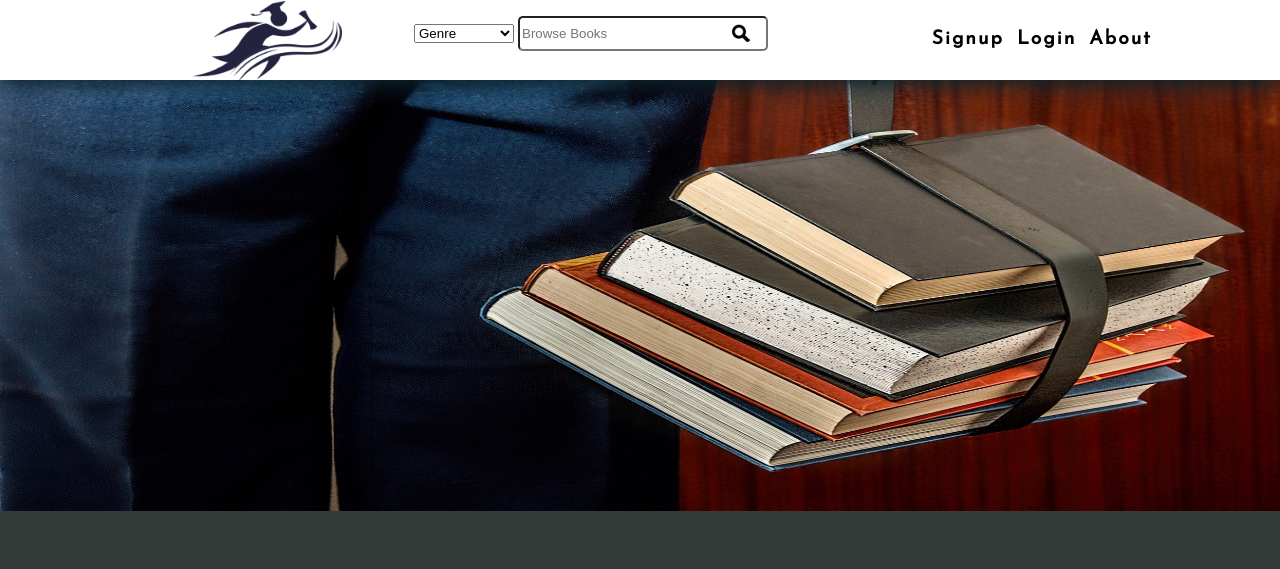
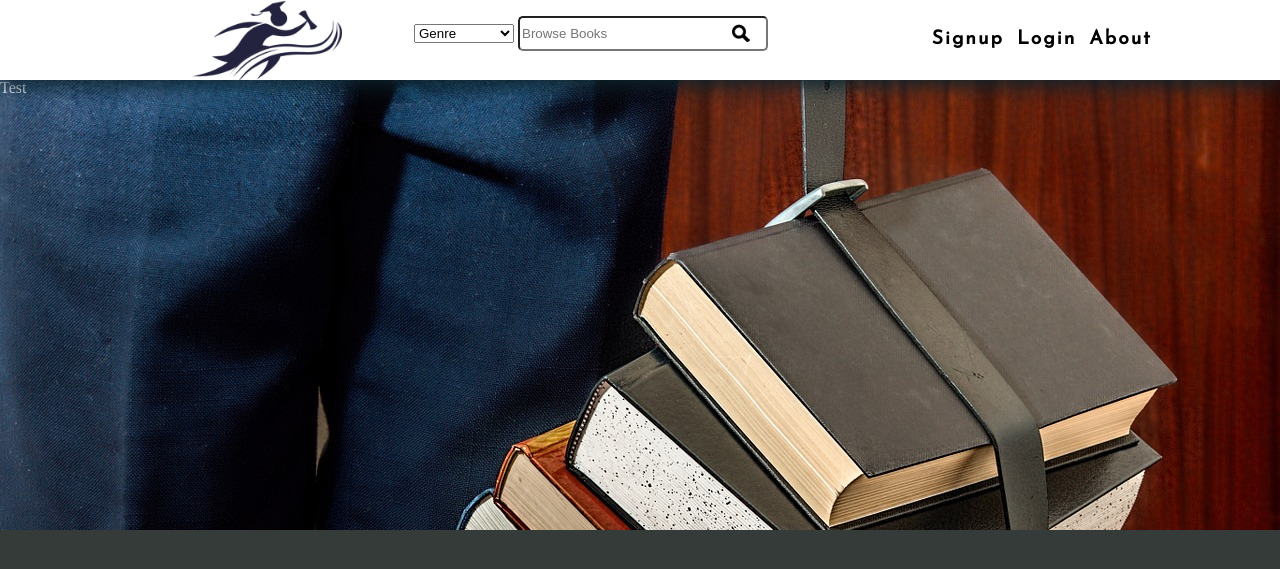
Before and after one commit to frsfdc/Books-in-bound, a PHP site: page / in a window 1280 px wide; the page is wider, and only the part inside the window is pictured. Shown: the top 569 px of that part. Run offline with PHP 8.4, Linux system fonts and the light colour scheme; some web fonts are replaced.

Commit message:
filled the content with a background image

```diff
--- a/assets/css/main.css
+++ b/assets/css/main.css
@@ -84,12 +84,13 @@ select {
     height: 85px
 }
 
+/*content box*/
+#content {
+    background: url("../images/books-1012088_1280.jpg") no-repeat;
+    height: 450px;
+}
+
 /*slide show*/
-
-#content img {
-    width: 1353px;
-    height: 431px;
-}
 
 
 .slideshow_container {
--- a/index.html
+++ b/index.html
@@ -79,7 +79,7 @@
         </header> <!-- End of main header tag -->
 
         <div id="content">
-            <img src="assets/images/books-1012088_1280.jpg">
+            <h1>Test</h1>
         </div> <!-- End of content div -->
 
         <script src="assets/js/script.js"></script>
```
Also changed, not shown: assets/images/books-1012088_1281.jpg (added).
